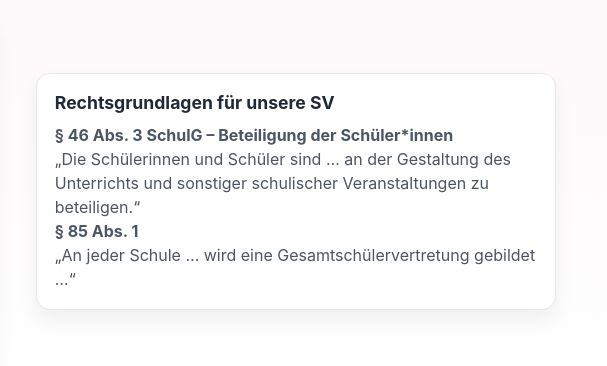
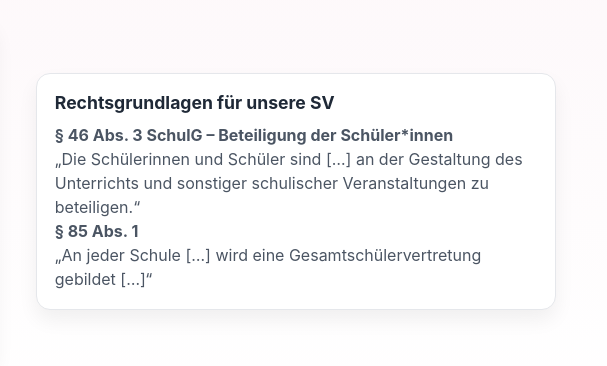
Before and after one commit to johstn8/SV-2025-26, a plain HTML site: page schuelervertretung.html in a window 1280 px wide. Shown: the part 544-910 px from the top of the page, 673-1280 px from the left. Drawn offline with Linux system fonts and the light colour scheme.

Commit message:
Update legal text formatting in schuelervertretung.html

```diff
--- a/schuelervertretung.html
+++ b/schuelervertretung.html
@@ -52,8 +52,8 @@
           </div>
           <div class="card">
             <h3>Rechtsgrundlagen für unsere SV</h3>
-            <p><strong>§ 46 Abs. 3 SchulG – Beteiligung der Schüler*innen</strong><br />„Die Schülerinnen und Schüler sind … an der Gestaltung des Unterrichts und sonstiger schulischer Veranstaltungen zu beteiligen.“</p>
-            <p><strong>§ 85 Abs. 1</strong><br />„An jeder Schule … wird eine Gesamtschülervertretung gebildet …“</p>
+            <p><strong>§ 46 Abs. 3 SchulG – Beteiligung der Schüler*innen</strong><br />„Die Schülerinnen und Schüler sind […] an der Gestaltung des Unterrichts und sonstiger schulischer Veranstaltungen zu beteiligen.“</p>
+            <p><strong>§ 85 Abs. 1</strong><br />„An jeder Schule […] wird eine Gesamtschülervertretung gebildet […]“</p>
           </div>
         </div>
       </div>
```
